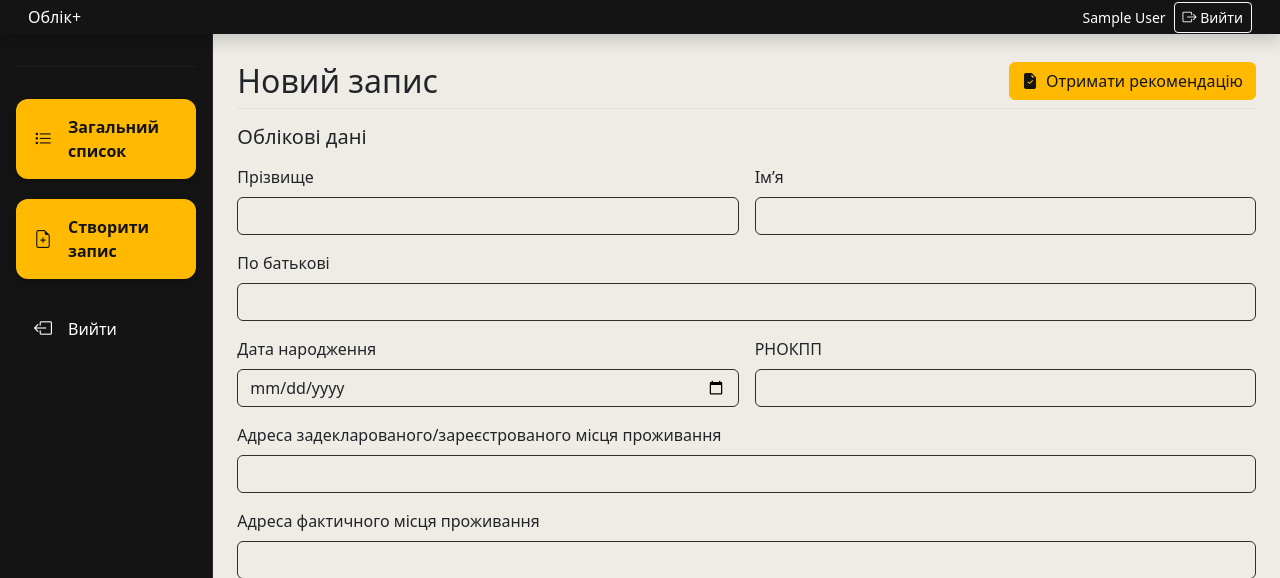
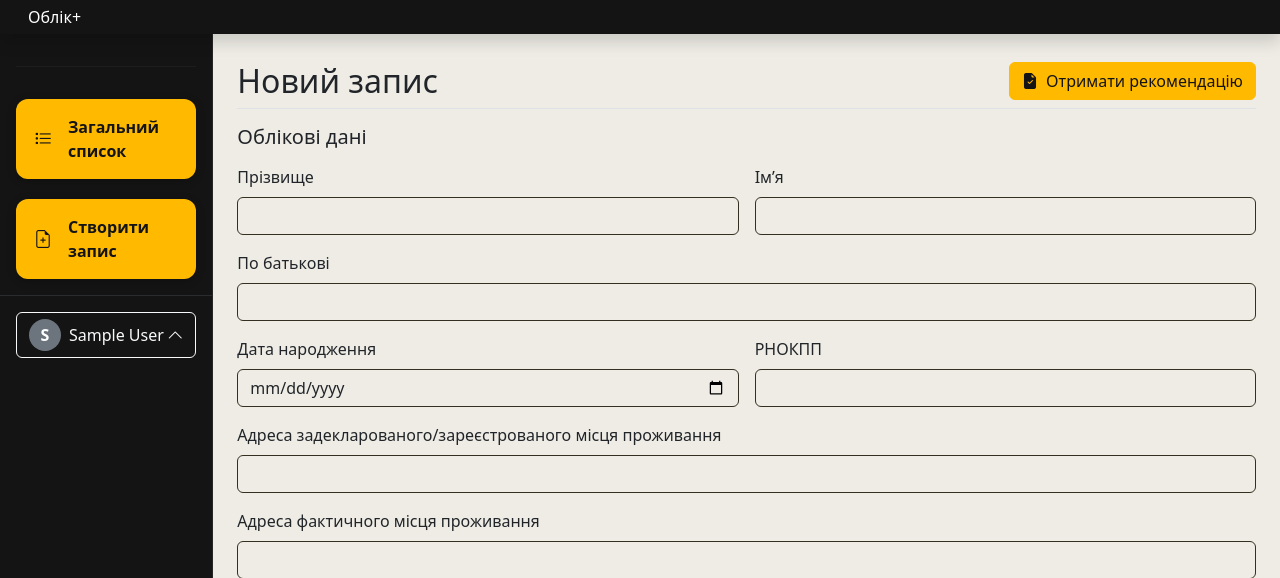
Before and after one commit to pavlozaikin/AccountingPlus, a Django app: page /persons/create/ in a window 1280 px wide. Shown: the top 578 px of the page. Run offline with Django 4.2, Linux system fonts and the light colour scheme; the visitor is signed in with stand-in values (Sample User, id 1).

Commit message:
Bug fixes

```diff
--- a/persons/forms.py
+++ b/persons/forms.py
@@ -1,6 +1,6 @@
 from __future__ import annotations
 
-from typing import Any
+from typing import Any, Dict, cast
 
 from django import forms
 from django.contrib.auth.forms import AuthenticationForm
@@ -12,11 +12,21 @@ COMMON_INPUT_CLASSES = "form-control"
 COMMON_SELECT_CLASSES = "form-select"
 
 
+def _ensure_widget_attrs(field: forms.Field) -> Dict[str, Any]:
+    """Return a mutable attrs dict for the field's widget."""
+    widget = cast(forms.Widget, field.widget)
+    attrs = getattr(widget, "attrs", None)
+    if not isinstance(attrs, dict):
+        attrs = dict(attrs or {})
+    setattr(widget, "attrs", attrs)
+    return attrs
+
+
 class AccountingAuthenticationForm(AuthenticationForm):
     username = forms.CharField(
-        label="Електронна пошта або імʼя користувача",
+        label="Імʼя користувача",
         widget=forms.TextInput(
-            attrs={"autofocus": True, "placeholder": "name@example.com", "class": COMMON_INPUT_CLASSES}
+            attrs={"autofocus": True, "placeholder": "username", "class": COMMON_INPUT_CLASSES}
         ),
     )
     password = forms.CharField(
@@ -30,9 +40,10 @@ class AccountingAuthenticationForm(AuthenticationForm):
     def __init__(self, *args: Any, **kwargs: Any) -> None:
         super().__init__(*args, **kwargs)
         for name, field in self.fields.items():
-            css_class = field.widget.attrs.get("class", "")
+            attrs = _ensure_widget_attrs(field)
+            css_class = attrs.get("class", "")
             if self.errors.get(name):
-                field.widget.attrs["class"] = f"{css_class} is-invalid".strip()
+                attrs["class"] = f"{css_class} is-invalid".strip()
 
 
 class DateInput(forms.DateInput):
@@ -93,16 +104,21 @@ class PersonForm(forms.ModelForm):
             if field_name in self.Meta.widgets:
                 continue
             if isinstance(field.widget, forms.Select):
-                field.widget.attrs.setdefault("class", COMMON_SELECT_CLASSES)
+                attrs = _ensure_widget_attrs(field)
+                attrs.setdefault("class", COMMON_SELECT_CLASSES)
             else:
-                field.widget.attrs.setdefault("class", COMMON_INPUT_CLASSES)
+                attrs = _ensure_widget_attrs(field)
+                attrs.setdefault("class", COMMON_INPUT_CLASSES)
             if isinstance(field.widget, forms.TextInput):
-                field.widget.attrs.setdefault("autocomplete", "off")
+                attrs = _ensure_widget_attrs(field)
+                attrs.setdefault("autocomplete", "off")
         if self.is_bound:
             for name, field in self.fields.items():
-                if field.errors:
-                    css_class = field.widget.attrs.get("class", "")
-                    field.widget.attrs["class"] = f"{css_class} is-invalid".strip()
+                bound_field = self[name]
+                if bound_field.errors:
+                    attrs = _ensure_widget_attrs(field)
+                    css_class = attrs.get("class", "")
+                    attrs["class"] = f"{css_class} is-invalid".strip()
 
     def get_recommendation_payload(self) -> dict[str, Any]:
         cleaned_data = {name: self.cleaned_data.get(name) for name in self.Meta.fields}
--- a/persons/templates/persons/person_form.html
+++ b/persons/templates/persons/person_form.html
@@ -12,6 +12,17 @@
 </div>
 <form id="personForm" method="post" novalidate>
   {% csrf_token %}
+  {% if recommendations %}
+    <hr class="my-4" />
+    <div class="alert alert-info mb-4" role="status">
+      <h2 class="h5">Рекомендації експертної системи</h2>
+      <ul class="mb-0">
+        {% for recommendation in recommendations %}
+          <li>{{ recommendation }}</li>
+        {% endfor %}
+      </ul>
+    </div>
+  {% endif %}
   <h3 class="h5 mt-2 mb-3">Облікові дані</h3>
   <div class="row g-3">
     {% include 'includes/form_field.html' with field=form.last_name wrapper_class='col-md-6 mb-3' %}
@@ -97,15 +108,4 @@
     </div>
   </div>
 </form>
-
-{% if recommendations %}
-  <div class="alert alert-info mt-4" role="status">
-    <h2 class="h5">Рекомендації експертної системи</h2>
-    <ul class="mb-0">
-      {% for recommendation in recommendations %}
-        <li>{{ recommendation }}</li>
-      {% endfor %}
-    </ul>
-  </div>
-{% endif %}
 {% endblock %}
--- a/persons/templates/persons/person_list.html
+++ b/persons/templates/persons/person_list.html
@@ -3,12 +3,14 @@
 {% block content %}
 <div class="d-flex justify-content-between flex-wrap flex-md-nowrap align-items-center pt-1 pb-2 mb-3 border-bottom">
   <h1 class="h2 mb-0">Особи на військовому обліку</h1>
+  {% if persons %}
     <div class="btn-toolbar mb-2 mb-md-0">
       <a href="{% url 'persons:person_create' %}" class="btn btn-success d-flex align-items-center gap-2">
         <i class="bi bi-file-earmark-plus"></i>
         Створити запис
       </a>
     </div>
+  {% endif %}
 </div>
 {% if persons %}
   <div class="table-responsive small">
@@ -52,7 +54,7 @@
     <div class="card-body py-5 text-center">
       <h2 class="h4 mb-3">Ніхто не перебуває на обліку</h2>
       <p class="mb-4">Створіть новий запис, щоб додати особу до переліку.</p>
-      <a href="{% url 'persons:person_create' %}" class="btn btn-primary">
+      <a href="{% url 'persons:person_create' %}" class="btn btn-success">
         <i class="bi bi-file-earmark-plus"></i>
         Створити запис
       </a>
--- a/persons/views.py
+++ b/persons/views.py
@@ -45,7 +45,6 @@ class RecommendationMixin:
             recommendations = [
                 "Додаткові рекомендації відсутні на основі введених даних."
             ]
-        messages.info(self.request, "Отримано рекомендації експертної системи")
         context = self.get_context_data(form=form, recommendations=recommendations)
         return self.render_to_response(context)
 
--- a/templates/includes/footer.html
+++ b/templates/includes/footer.html
@@ -7,10 +7,7 @@
   </div>
   <ul class="nav col-md-4 justify-content-end list-unstyled d-flex">
     <li class="ms-3">
-      <a class="text-white" href="#" aria-label="Instagram"><i class="bi bi-instagram"></i></a>
-    </li>
-    <li class="ms-3">
-      <a class="text-white" href="#" aria-label="Facebook"><i class="bi bi-facebook"></i></a>
+      <a class="text-white" href="https://instagram.com/pavlozaikin" target="_blank" aria-label="Instagram"><i class="bi bi-instagram"></i></a>
     </li>
   </ul>
 </footer>
--- a/templates/includes/header.html
+++ b/templates/includes/header.html
@@ -1,17 +1,8 @@
 <header id="siteHeader" class="navbar sticky-top bg-dark flex-md-nowrap p-0 shadow">
   <div class="container-fluid justify-content-between">
     <a class="navbar-brand col-md-3 col-lg-2 me-0 px-3 fs-6 text-white" href="{% url 'persons:person_list' %}">Облік+</a>
-    <div class="d-flex align-items-center gap-2 px-3">
-      <button class="btn btn-outline-light d-md-none" type="button" data-bs-toggle="offcanvas" data-bs-target="#sidebarMenu" aria-controls="sidebarMenu" aria-label="Меню">
-        <i class="bi bi-list"></i>
-      </button>
-      {% if request.user.is_authenticated %}
-        <span class="text-white small d-none d-sm-inline">{{ request.user.get_full_name|default:request.user.username }}</span>
-        <a class="btn btn-outline-light btn-sm" href="{% url 'logout' %}">
-          <i class="bi bi-box-arrow-right"></i>
-          <span class="d-none d-sm-inline">Вийти</span>
-        </a>
-      {% endif %}
-    </div>
+    <button class="btn btn-outline-light d-md-none me-2" type="button" data-bs-toggle="offcanvas" data-bs-target="#sidebarMenu" aria-controls="sidebarMenu" aria-label="Меню">
+      <i class="bi bi-list"></i>
+    </button>
   </div>
 </header>
--- a/templates/includes/sidebar.html
+++ b/templates/includes/sidebar.html
@@ -19,13 +19,37 @@
             Створити запис
           </a>
         </li>
-        <li class="nav-item">
+        <li class="nav-item d-md-none">
           <a href="{% url 'logout' %}" class="nav-link text-white d-flex align-items-center">
             <i class="bi bi-box-arrow-left"></i>
             Вийти
           </a>
         </li>
       </ul>
+      {% if request.user.is_authenticated %}
+        <div class="mt-auto w-100 px-3 pb-3 pt-3 border-top border-secondary border-opacity-25">
+          <div class="dropup w-100">
+            <button class="btn btn-outline-light w-100 d-flex align-items-center justify-content-between" type="button" data-bs-toggle="dropdown" aria-expanded="false">
+              <span class="d-flex align-items-center gap-2">
+                <span class="rounded-circle bg-secondary text-white d-inline-flex align-items-center justify-content-center fw-semibold text-uppercase" style="width: 32px; height: 32px;">
+                  {{ request.user.username|default_if_none:""|slice:":1"|upper }}
+                </span>
+                <span class="text-start">
+                  {{ request.user.get_full_name|default:request.user.username }}
+                </span>
+              </span>
+              <i class="bi bi-chevron-up"></i>
+            </button>
+            <ul class="dropdown-menu dropdown-menu-dark w-100 shadow">
+              <li><button type="button" class="dropdown-item">Новий проєкт</button></li>
+              <li><button type="button" class="dropdown-item">Налаштування</button></li>
+              <li><button type="button" class="dropdown-item">Профіль</button></li>
+              <li><hr class="dropdown-divider" /></li>
+              <li><a class="dropdown-item" href="{% url 'logout' %}">Вийти</a></li>
+            </ul>
+          </div>
+        </div>
+      {% endif %}
     </div>
   </div>
 </aside>
```
Also changed, not shown: 1 other file. Lines whose indentation alone changed are shown as unchanged.
